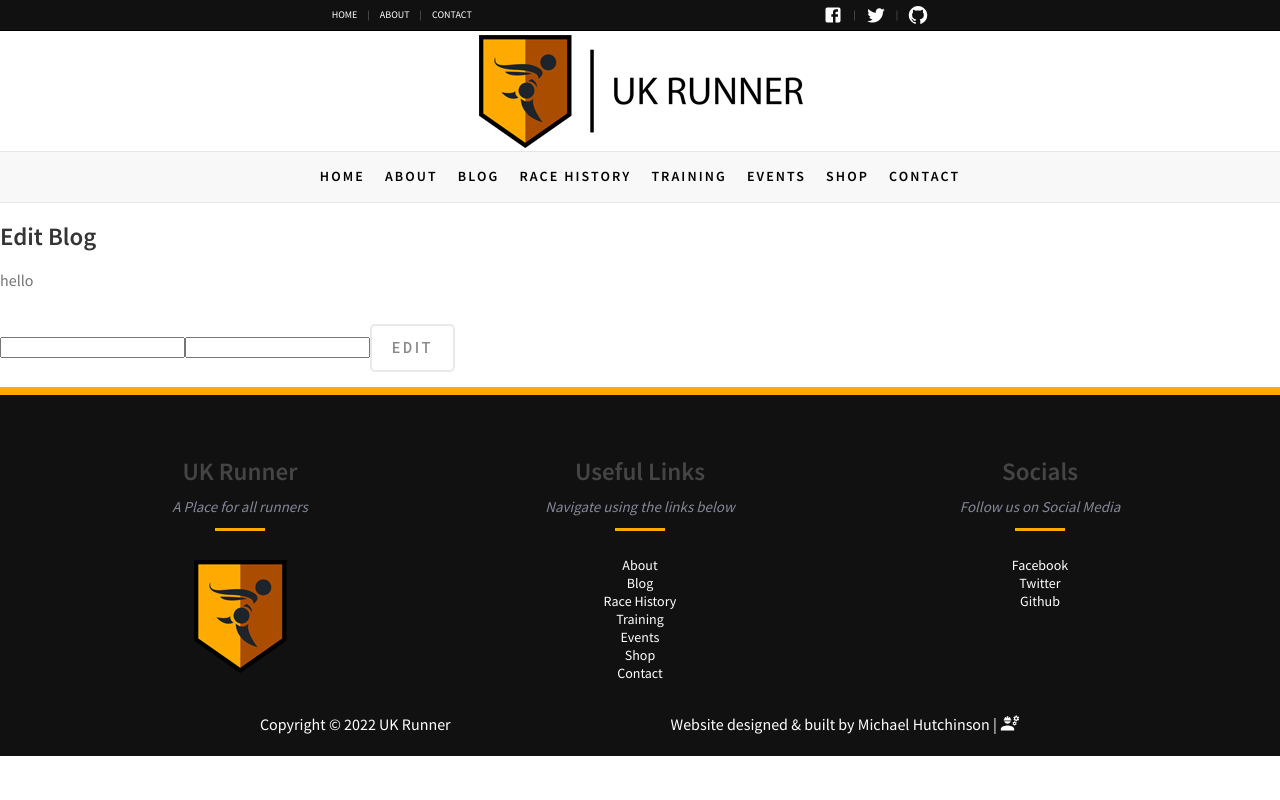
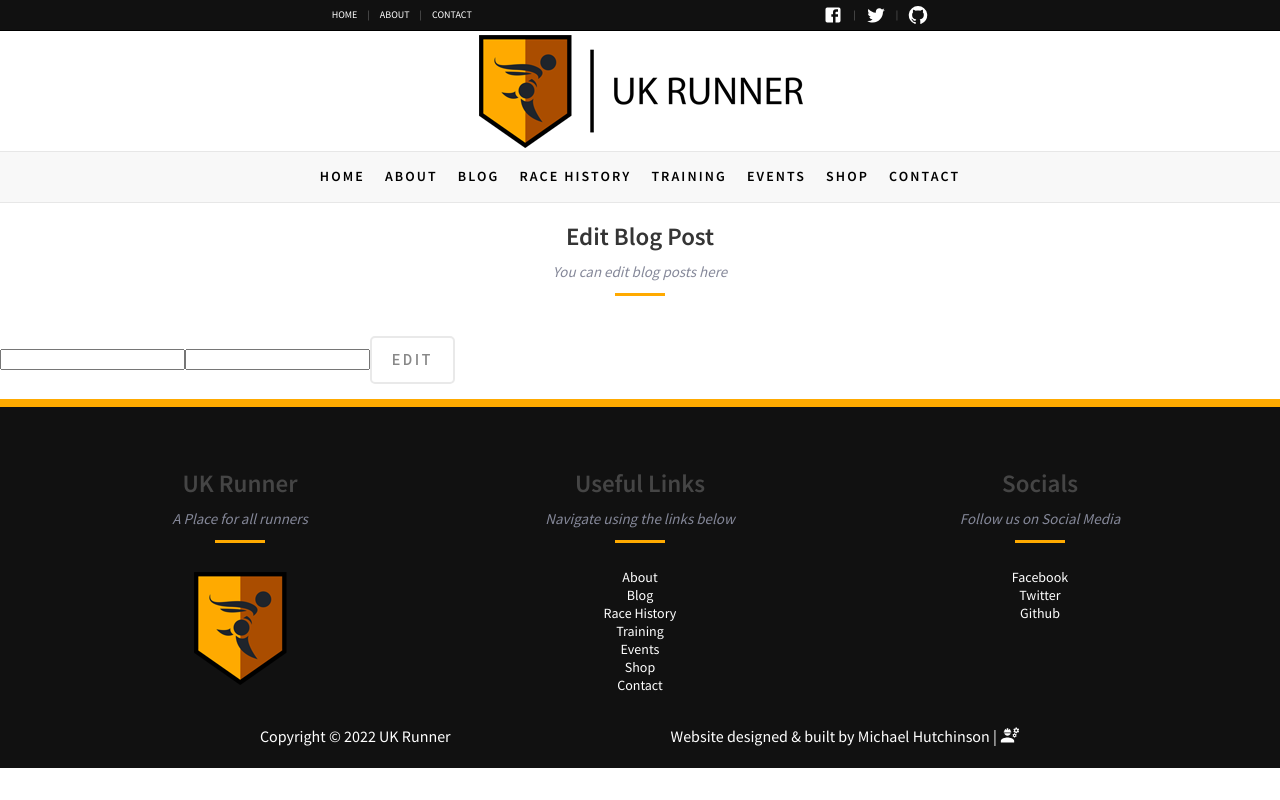
Before and after one commit to Michael-Hutchinson/ukrunner, a React (Vite) app: page /admin/blog/edit/1 in a window 1280 px wide. Built offline with nearby package versions, Linux system fonts and the light colour scheme; no server answers; the database is empty; sample sign-in values are in the browser's storage.

Commit message:
feat: add title to edit blog

```diff
--- a/src/pages/Admin/Blog/EditBlog/EditBlog.tsx
+++ b/src/pages/Admin/Blog/EditBlog/EditBlog.tsx
@@ -2,6 +2,7 @@ import React, { useEffect, useState } from 'react';
 import { useNavigate, useParams } from 'react-router-dom';
 import PageWrapper from '../../../../components/PageWrapper/PageWrapper/PageWrapper';
 import Button from '../../../../components/shared/Button/Button';
+import Title from '../../../../components/shared/Title/Title';
 import PageTitles from '../../../../constants/PageTitles';
 import { editBlog, getBlog, getBlogTitles, saveBlog } from '../../../Blog/Blog.utils';
 
@@ -38,8 +39,7 @@ function EditBlog() {
   return (
     <PageWrapper title={PageTitles.Admin}>
       <>
-        <h1>Edit Blog</h1>
-        <p>hello</p>
+        <Title h1Text="Edit Blog Post" smallText="You can edit blog posts here" />
         <form
           onSubmit={(e) => {
             e.preventDefault();
```
